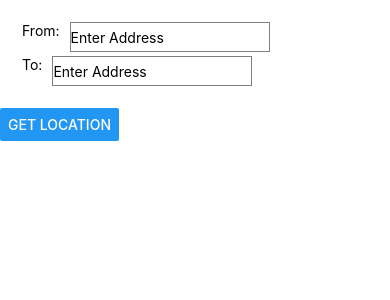
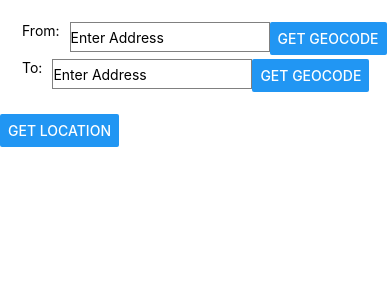
Before and after one commit to Dhanshree-Sonar/Share-Places, a React Native app: screen / in a window 390 px wide. Shown: the top 300 px of the page. Built offline with nearby package versions, Linux system fonts and the light colour scheme.

Commit message:
Feat: Add button to get geocode

```diff
--- a/components/InputBox.js
+++ b/components/InputBox.js
@@ -1,6 +1,7 @@
 import React, { Component } from 'react';
 import {
   TextInput,
+  Button,
   StyleSheet,
 } from 'react-native';
 
@@ -12,11 +13,14 @@ export default class InputBox extends Component {
 
   render() {
     return (
-      <TextInput
-        style={styles.inputbox}
-        onChangeText={(text) => this.setState({text})}
-        value={this.state.text}
-      />
+      [
+        <TextInput
+          style={styles.inputbox}
+          onChangeText={(text) => this.setState({text})}
+          value={this.state.text}
+        />,
+        <Button title="Get Geocode" />
+      ]
     );
   }
 }
```
